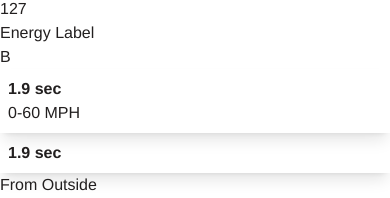
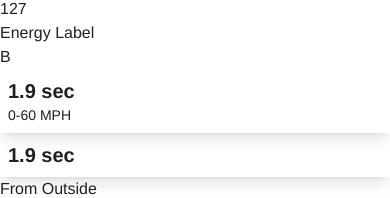
Before and after one commit to 3kezoh/not-bmw, a SvelteKit app: page /cars/1 in a window 390 px wide. Shown: the part 705-903 px from the top of the page. Built offline with nearby package versions, Linux system fonts and the light colour scheme.

Commit message:
feat(component-subtitle): Fix component

```diff
--- a/src/components/products/Subtitles.svelte
+++ b/src/components/products/Subtitles.svelte
@@ -1,11 +1,11 @@
 <script lang="ts">
 	export let title: string;
-	export let subtitle: string|undefined;
+	export let subtitle: string | undefined;
 </script>
 
 <div class="p-2 shadow-lg">
-	<h3 class="font-semibold md:text-xl">{title}</h3>
-    {#if subtitle}
-		<h6 class="font-semilight">{subtitle}</h6>
-    {/if}
+	<h3 class="font-semibold text-xl">{title}</h3>
+	{#if subtitle}
+		<h6 class="text-sm">{subtitle}</h6>
+	{/if}
 </div>
--- a/src/routes/cars/[id]/+page.svelte
+++ b/src/routes/cars/[id]/+page.svelte
@@ -35,7 +35,7 @@
 	<TechnicalSpecList specs={technicalSpecs} />
 
 	<Subtitles title="{car.acceleration} sec" subtitle="0-60 MPH" />
-	<Subtitles title="{car.acceleration} sec" subtitle={undefined}/>
+	<Subtitles title="{car.acceleration} sec" subtitle={undefined} />
 {/if}
 
 <h1>From Outside</h1>
```
